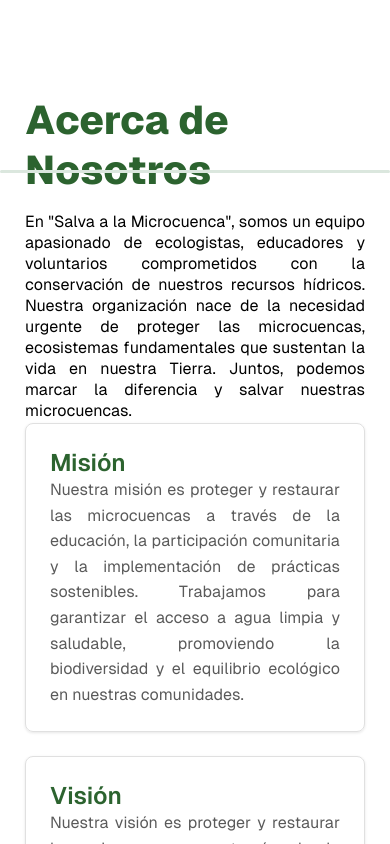
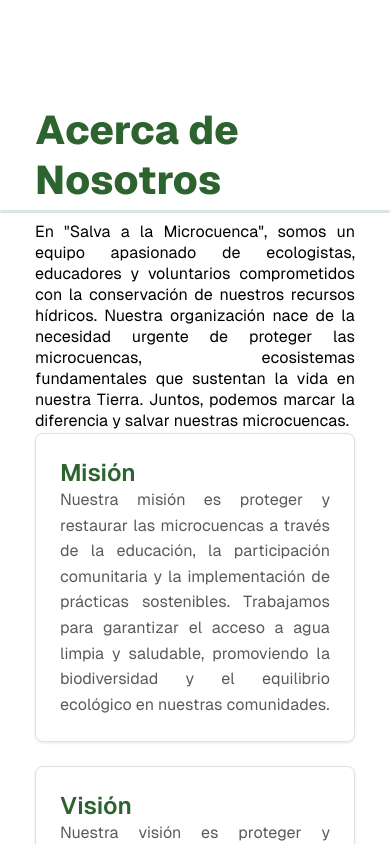
Before and after one commit to angelargd8/microcuencas, a Next.js app: page /about in a window 390 px wide. Shown: the top 844 px of the page. Built offline with nearby package versions, Linux system fonts and the light colour scheme.

Commit message:
chore: fix mobile responsiveness

```diff
--- a/src/app/about/about.module.css
+++ b/src/app/about/about.module.css
@@ -87,7 +87,7 @@
 
   @media (max-width: 600px) {
       .aboutContainer {
-        padding: 25px;
+        padding: 35px;
       }
       .aboutGrid {
         display: block;
@@ -98,4 +98,8 @@
       .header {
         font-size: 2.5rem;
       }
+      .aboutContainer::before,
+      .aboutContainer::after {
+        margin-top: 40px;
+      }
   }
--- a/src/app/components/navbar.js
+++ b/src/app/components/navbar.js
@@ -106,7 +106,6 @@ const Navbar = ({className}) => {
             <Link className={isActive('/vis') ? styles.activeLink : ''} href="/vis">Visualizacion</Link>
             <Link className={isActive('/galeria') ? styles.activeLink : ''} href="/galeria">Galería</Link>
             <Link className={isActive('/timeline') ? styles.activeLink : ''} href="/timeline">Noticias</Link>
-            <Link className={isActive('/equipo') ? styles.activeLink : ''} href="/equipo">Equipo</Link>
             <Link className={isActive('/unirse') ? styles.activeLink : ''} href="/unirse">Unirse</Link>
             <Link className={isActive('/admin/login') ? styles.activeLink : ''} href="/admin/login">Login</Link>
             <Link className={isActive('/admin/crear-publicacion') ? styles.activeLink : ''} href="/admin/crear-publicacion">Crear Publicación</Link>
```
